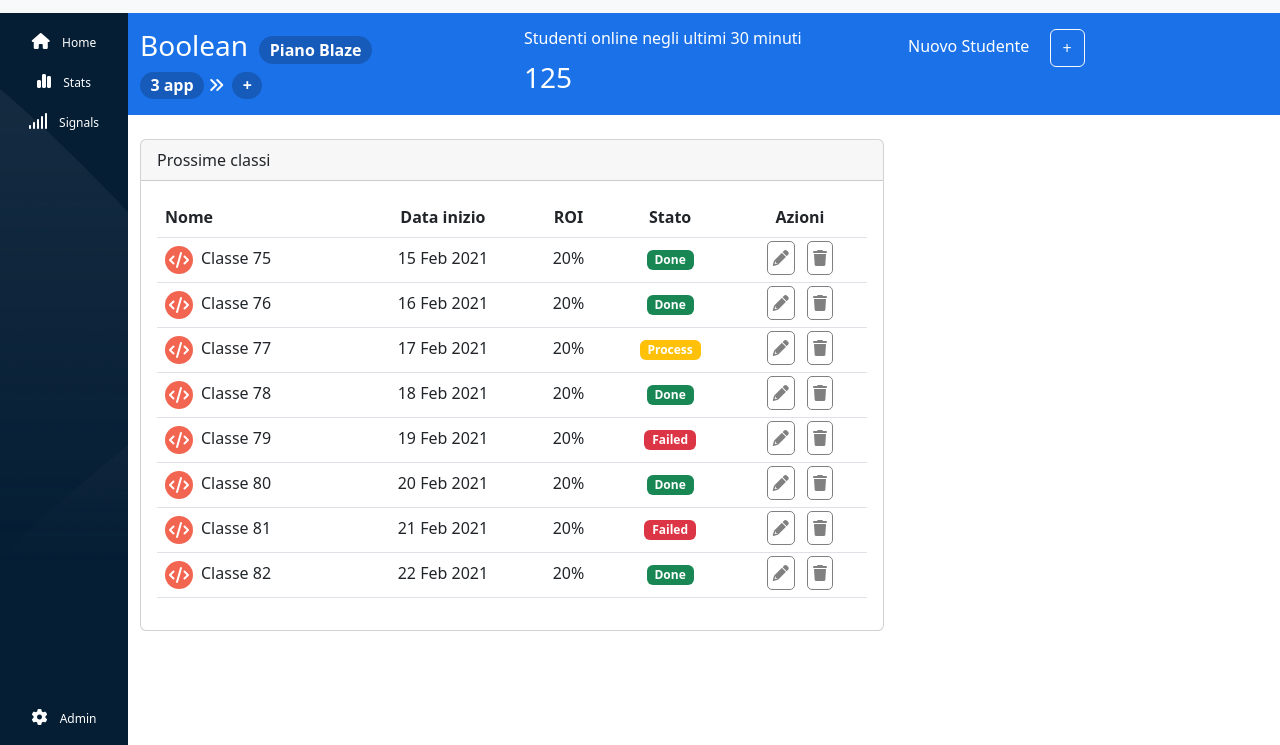
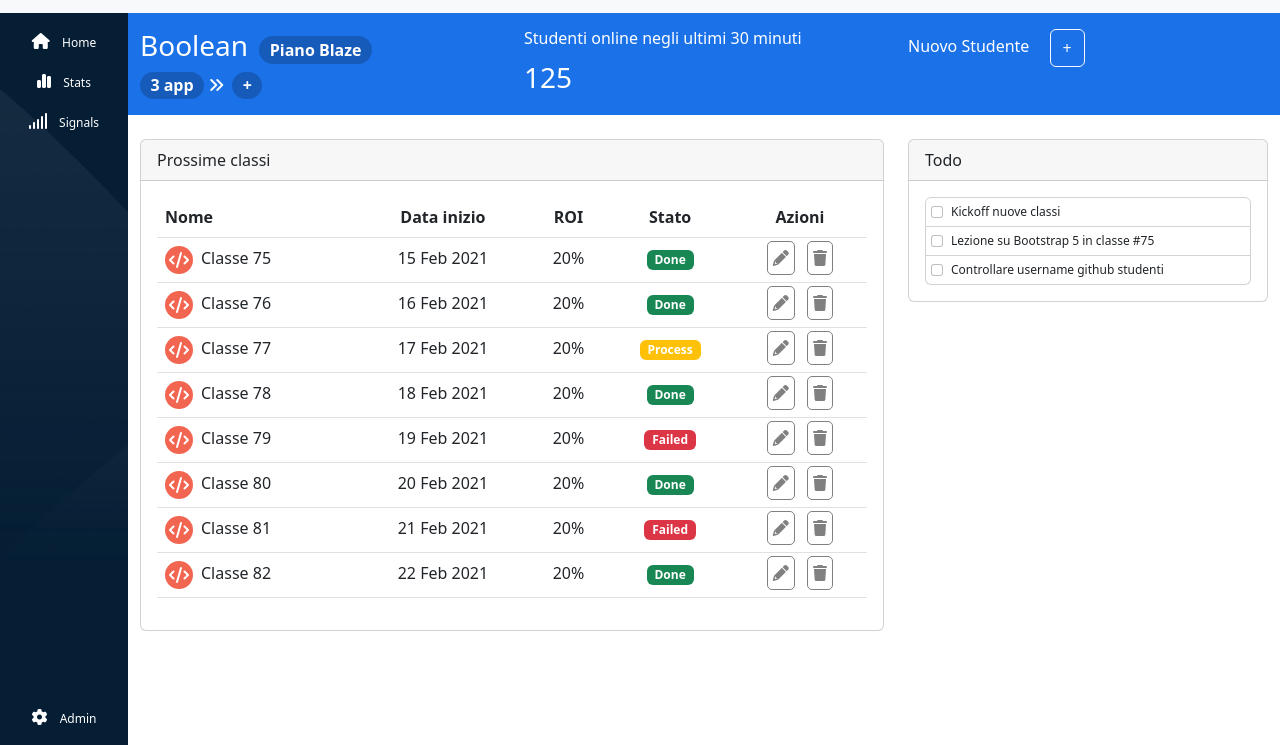
Before and after one commit to xGIANOx/html-css-bootstrap-dashboard, a plain HTML site: page index.html in a window 1280 px wide. Shown: the part 55-800 px from the top of the page. Drawn offline with nearby package versions, Linux system fonts and the light colour scheme.

Commit message:
[add] todo

```diff
--- a/assets/css/style.css
+++ b/assets/css/style.css
@@ -97,6 +97,16 @@ th,
 td{
     text-align: center;
 }
+
+/* todo */
+
+.checkbox_item{
+    border: 1px solid lightgray;
+    padding: 5px;
+    font-size: 0.75rem;
+}
+
+
 /* responsive */
 
 @media screen and (max-width:768px){
--- a/index.html
+++ b/index.html
@@ -519,7 +519,34 @@
                             </div>
                         </div>
                     </div>
-                    <div class="col-12 col-lg-4"></div>
+                    <!--/.incoming classes-->
+
+                    <div class="col-12 col-lg-4">
+                        <div class="card todo">
+                            <div class="card-header">
+                                Todo
+                            </div>
+
+                            <div class="card-body">
+                                <div class="checkbox_item d-flex align-items-center rounded-top">
+                                    <input class="form-check-input mt-0 me-2" type="checkbox" value="" aria-label="Checkbox for following text input">
+                                    <span>Kickoff nuove classi</span>
+                                </div>
+
+                                <div class="checkbox_item d-flex align-items-center border-top-0">
+                                    <input class="form-check-input mt-0 me-2" type="checkbox" value="" aria-label="Checkbox for following text input">
+                                    <span>Lezione su Bootstrap 5 in classe #75</span>
+                                </div>
+
+                                <div class="checkbox_item d-flex align-items-center border-top-0 rounded-bottom">
+                                    <input class="form-check-input mt-0 me-2" type="checkbox" value="" aria-label="Checkbox for following text input">
+                                    <span>Controllare username github studenti</span>
+                                </div>
+                            </div>
+                        </div>
+                    </div>
+                    <!--/.todo-->
+
                 </div>
             </div>
 
```
